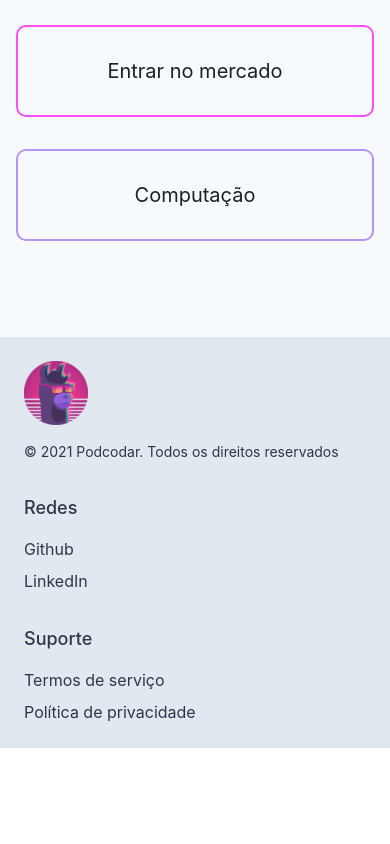
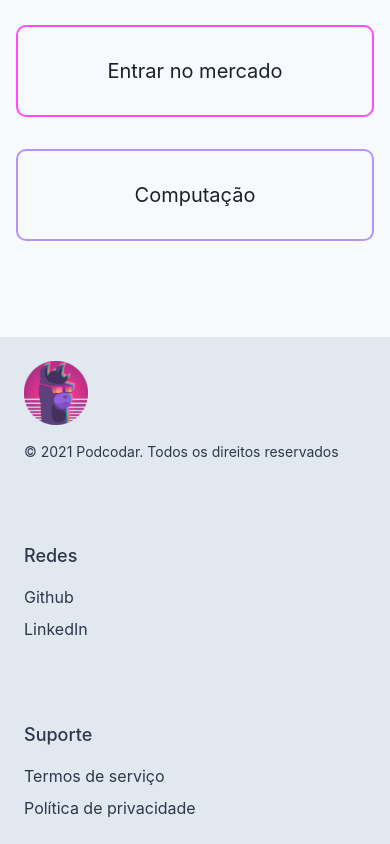
Before and after one commit to podcodar/webapp, a Next.js app: page / in a window 390 px wide. Shown: the part 4116-4960 px from the top of the page. Before the commit the page ends 4864 px from the top, so only its background shows below. Built offline with nearby package versions, Linux system fonts and the light colour scheme.

Commit message:
fea: add flex responsiveness

```diff
--- a/packages/components/Footer.tsx
+++ b/packages/components/Footer.tsx
@@ -38,10 +38,12 @@ export default function Footer() {
     <Box bg={bgColor} color={color}>
       <Container as={Stack} py="1.5rem" px="1.5rem" maxW="100%">
         <SimpleGrid
-          templateColumns={{ sm: '1fr', md: '8fr 2fr 2fr' }}
-          spacing="2rem"
+          flexDirection={{ base: 'column', sm: 'row' }}
+          spacing="5rem"
+          display="flex"
+          justifyContent="space-around"
         >
-          <Stack spacing="1rem">
+          <Stack spacing="1rem" flex="1 1 auto">
             <Box>
               <Logo />
             </Box>
```
